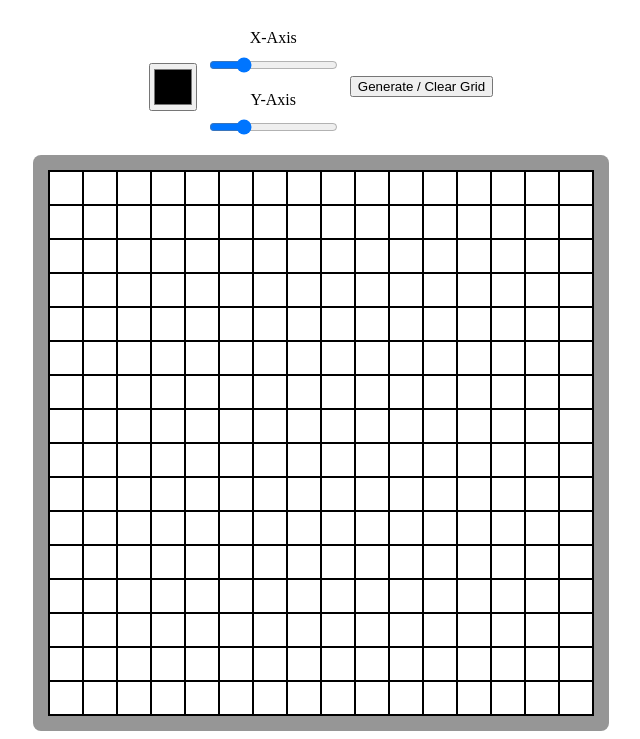
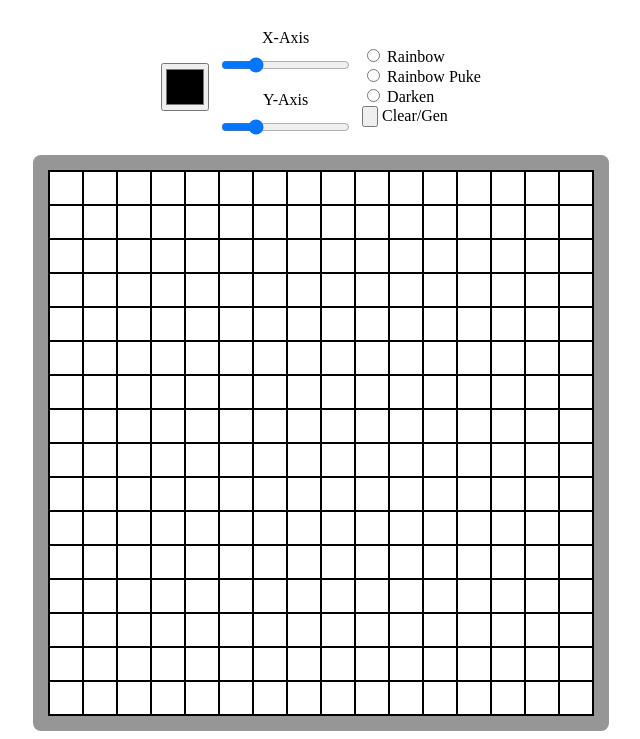
Before and after one commit to Broodpoes/odin-etch-a-sketch, a plain HTML site: page index.html in a window 1280 px wide. Shown: the part 69-808 px from the top of the page, without its empty margins (319-959 px from the left). Drawn offline with Linux system fonts and the light colour scheme.

Commit message:
add mode buttons

```diff
--- a/index.html
+++ b/index.html
@@ -38,14 +38,52 @@
             />
           </label>
         </div>
+        <div class="mode-selectors">
+          <div>
+            <div class="radioButton">
+              <input
+                name="modeSelect"
+                id="selectorOne"
+                type="radio"
+                onclick="setGridEvent(1)"
+              />
+              <label for="selectorOne">Rainbow</label>
+            </div>
+            <div class="radioButton">
+              <input
+                name="modeSelect"
+                id="selectorTwo"
+                type="radio"
+                onclick="setGridEvent(2)"
+              />
+              <label for="selectorTwo">Rainbow Puke</label>
+            </div>
+          </div>
+          <div>
+            <div class="radioButton">
+              <input
+                name="modeSelect"
+                id="selectorThree"
+                type="radio"
+                onclick="setGridEvent(3)"
+              />
+              <label for="selectorThree">Darken</label>
+            </div>
+            <div class="radioButton">
               <input
                 id="generateBtn"
                 type="button"
-          value="Generate / Clear Grid"
+                value=""
                 onclick="generateGrid()"
               />
+              <label for="generateBtn">Clear/Gen</label>
             </div>
+          </div>
+        </div>
+      </div>
+      <div class="etch-container">
         <div id="etch-a-sketch"></div>
+      </div>
     </div>
     <script src="script.js"></script>
   </body>
```
Lines whose indentation alone changed are shown as unchanged.
